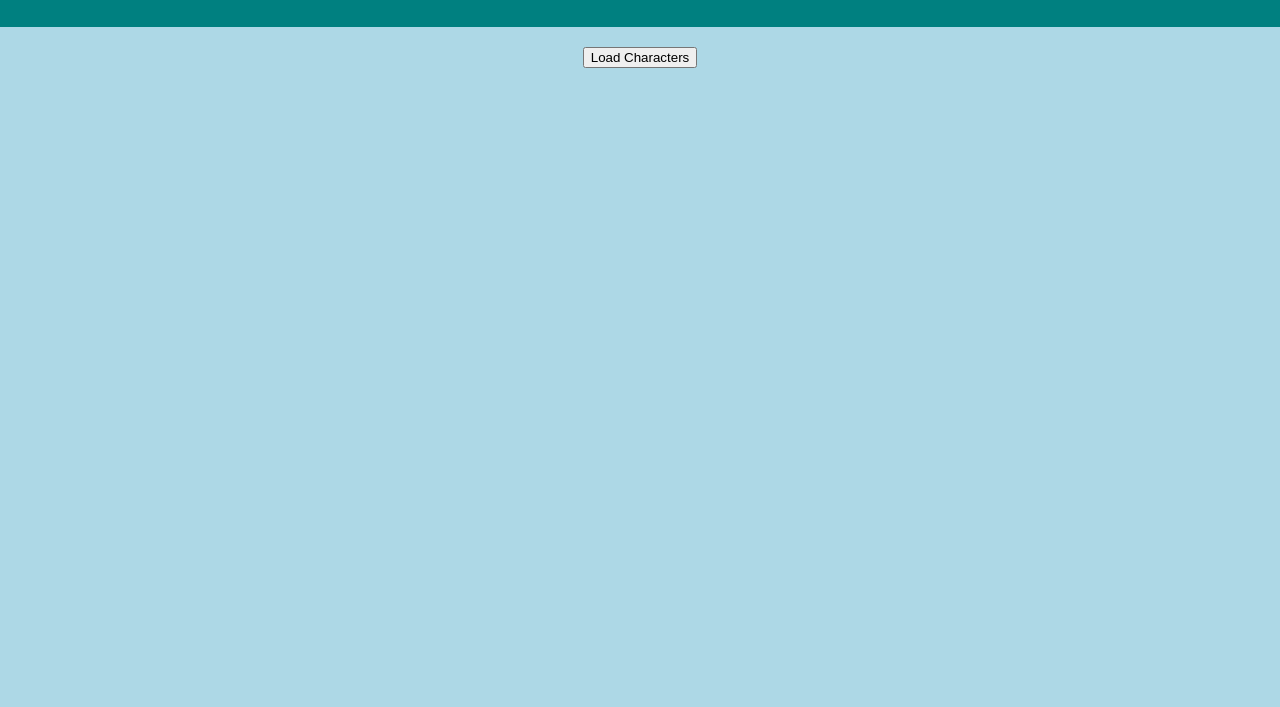
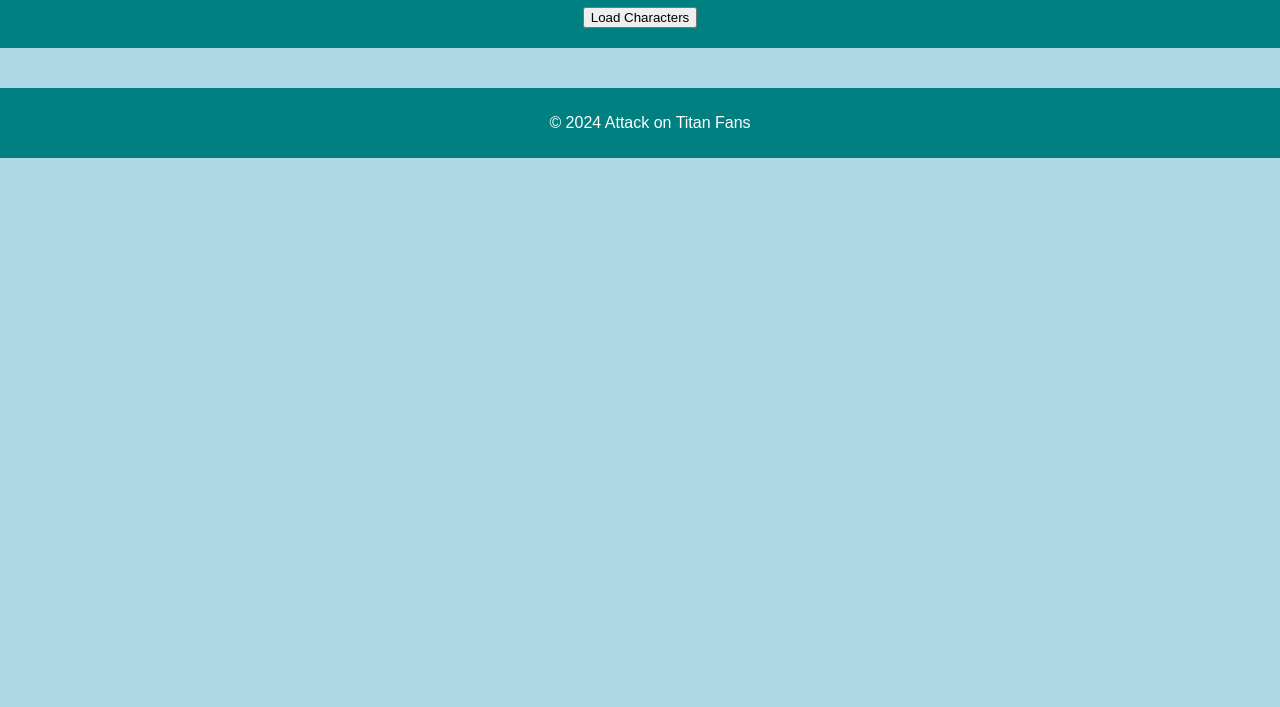
Before and after one commit to HAMZAMOHA-A/attack-on-titan-character, a plain HTML site: page index.html in a window 1280 px wide. Shown: the part 93-800 px from the top of the page. Drawn offline with Linux system fonts and the light colour scheme.

Commit message:
Update index.html

```diff
--- a/index.html
+++ b/index.html
@@ -3,17 +3,18 @@
 <head>
     <meta charset="UTF-8">
     <meta name="viewport" content="width=device-width, initial-scale=1.0">
-    <title>Attack on Titan Fan App</title>
+    <title>Attack on Titan Characters</title>
     <link rel="stylesheet" href="./style.css">
 </head>
 <body>
     <header>
         <h1>Attack on Titan Characters</h1>
+        <button id="load-button">Load Characters</button>
     </header>
-    <main>
-        <button id="load-button">Load Characters</button>
-        <div id="character-list"></div>
-    </main>
-    <script src="./index.js"></script>
+    <main id="character-list"></main>
+    <footer>
+        <p>&copy; 2024 Attack on Titan Fans</p>
+    </footer>
+    <script src="index.js"></script>
 </body>
 </html>
```
